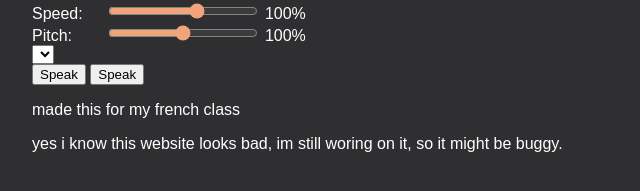
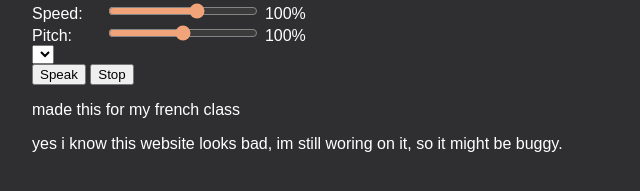
Before and after one commit to Jarnu47/french, a plain HTML site: page index.html in a window 1280 px wide. Shown: the part 343-534 px from the top of the page, 224-864 px from the left. Drawn offline with Linux system fonts and the light colour scheme.

Commit message:
Fixed typo

```diff
--- a/index.html
+++ b/index.html
@@ -26,7 +26,7 @@
         </select>
         <br />
         <button id="speak" onClick="speak()">Speak</button>
-        <button id="speak" onClick="stop()">Speak</button>
+        <button id="speak" onClick="stop()">Stop</button>
         <p>
             made this for my french class
         </p>
```
